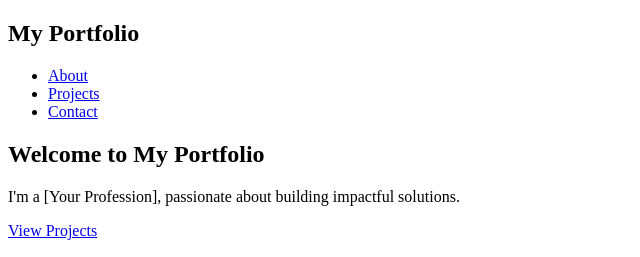
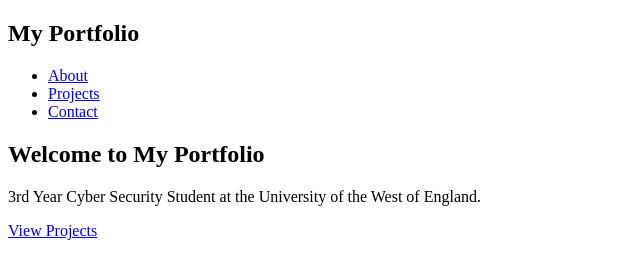
Before and after one commit to efun03/efun03.github.io, a plain HTML site: page index.html in a window 1280 px wide. Shown: the top 257 px of the page, 0-640 px from the left. Drawn offline with Linux system fonts and the light colour scheme.

Commit message:
Update index.html

```diff
--- a/index.html
+++ b/index.html
@@ -3,7 +3,7 @@
 <head>
   <meta charset="UTF-8">
   <meta name="viewport" content="width=device-width, initial-scale=1.0">
-  <title>My Portfolio</title>
+  <title>Ethan Wells Portfolio</title>
   <link rel="stylesheet" href="styles.css">
   <link href="https://fonts.googleapis.com/css2?family=Roboto:wght@400;700&display=swap" rel="stylesheet">
 </head>
@@ -21,7 +21,7 @@
 
   <section id="hero">
     <h2>Welcome to My Portfolio</h2>
-    <p>I'm a [Your Profession], passionate about building impactful solutions.</p>
+    <p>3rd Year Cyber Security Student at the University of the West of England.</p>
     <a href="#projects" class="btn">View Projects</a>
   </section>
 
```
